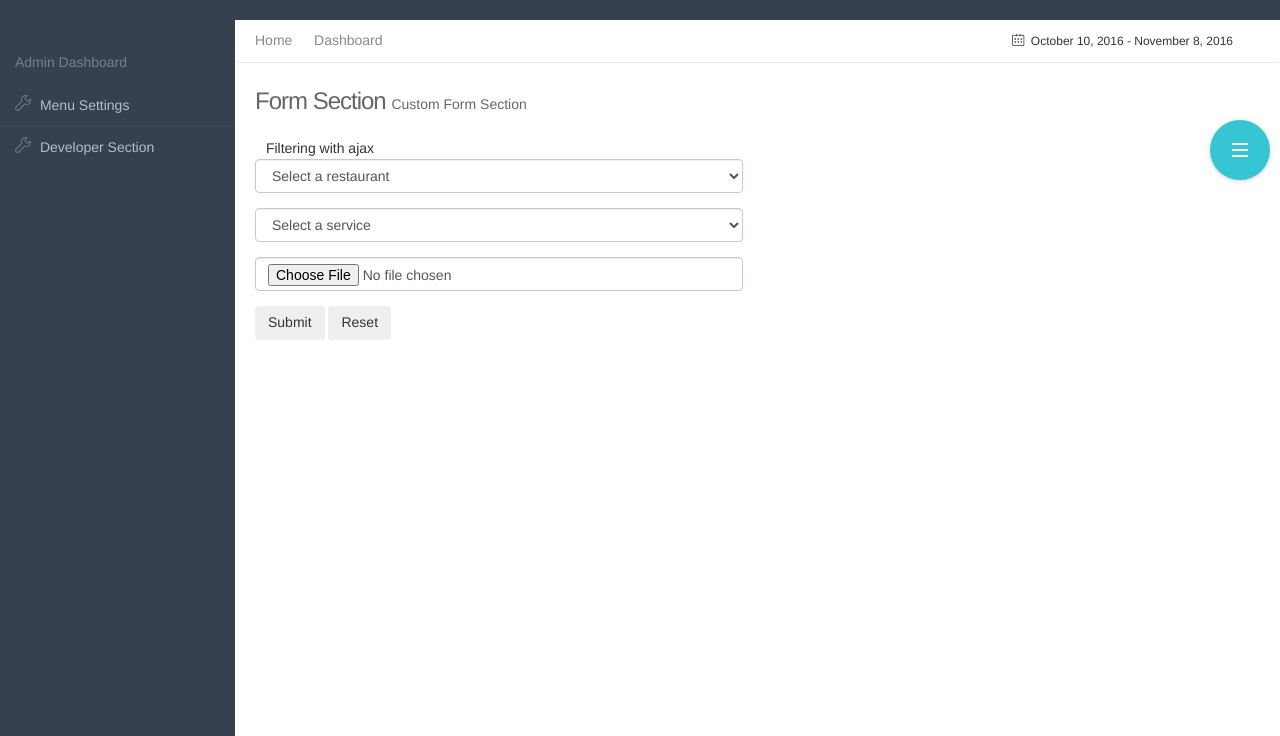
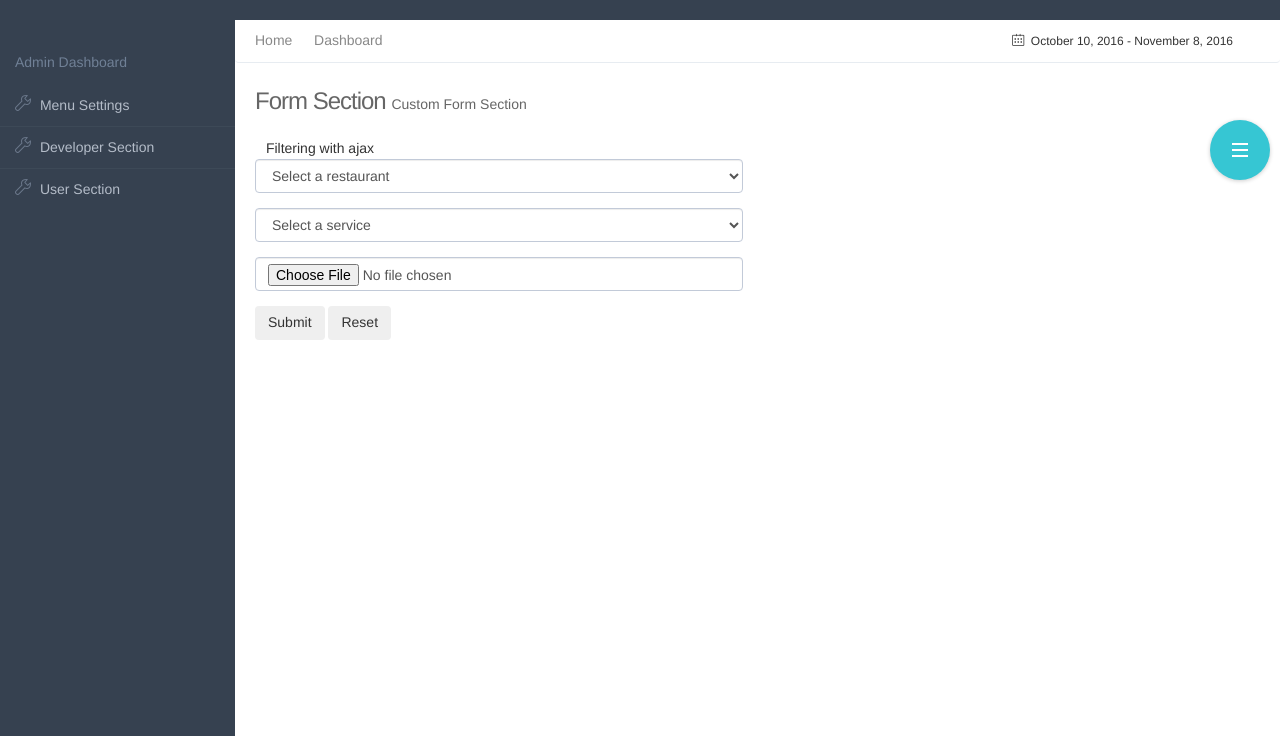
Before and after one commit to RonyKader/ciproject, a CodeIgniter app: a page that uses application/views/templates/sidebar.php in a window 1280 px wide. Shown: the part 50-786 px from the top of the page. Run offline with CodeIgniter, Linux system fonts and the light colour scheme; data that the repository does not hold is empty; some libraries are stand-ins or nearby versions.

Commit message:
last update by office pc

```diff
--- a/application/views/templates/sidebar.php
+++ b/application/views/templates/sidebar.php
@@ -60,6 +60,28 @@ BEGIN CONTAINER -->
                 </li>
                 <!-- END OF DEVELOPER SECTION -->
 
+                <!-- START OF USER SECTION -->
+                <li class="nav-item">
+                    <a href="javascript:;" class="nav-link nav-toggle">
+                        <i class=" icon-wrench"></i>
+                        <span class="title">User Section</span>
+                        <span class="arrow"></span>
+                    </a>
+                    <ul class="sub-menu">
+                        <li class="nav-item  ">
+                            <a href="layout_disabled_menu.html" class="nav-link ">
+                                <span class="title">Create User</span>
+                            </a>
+                        </li>
+                        <li class="nav-item  ">
+                            <a href="layout_full_height_portlet.html" class="nav-link ">
+                                <span class="title">User List</span>
+                            </a>
+                        </li>
+                    </ul>
+                </li>
+                <!-- END OF USER SECTION -->
+
             </ul>
             <!-- END SIDEBAR MENU -->
             <!-- END SIDEBAR MENU -->
```
